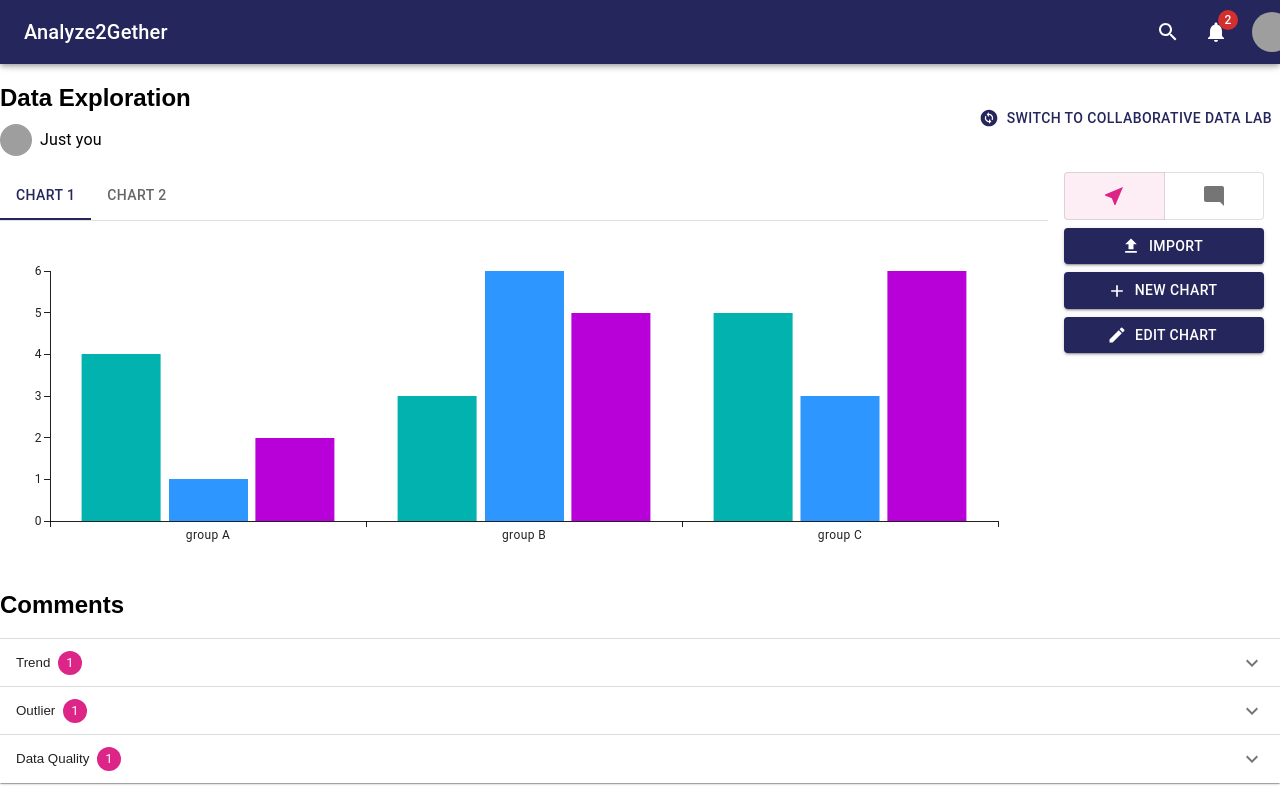
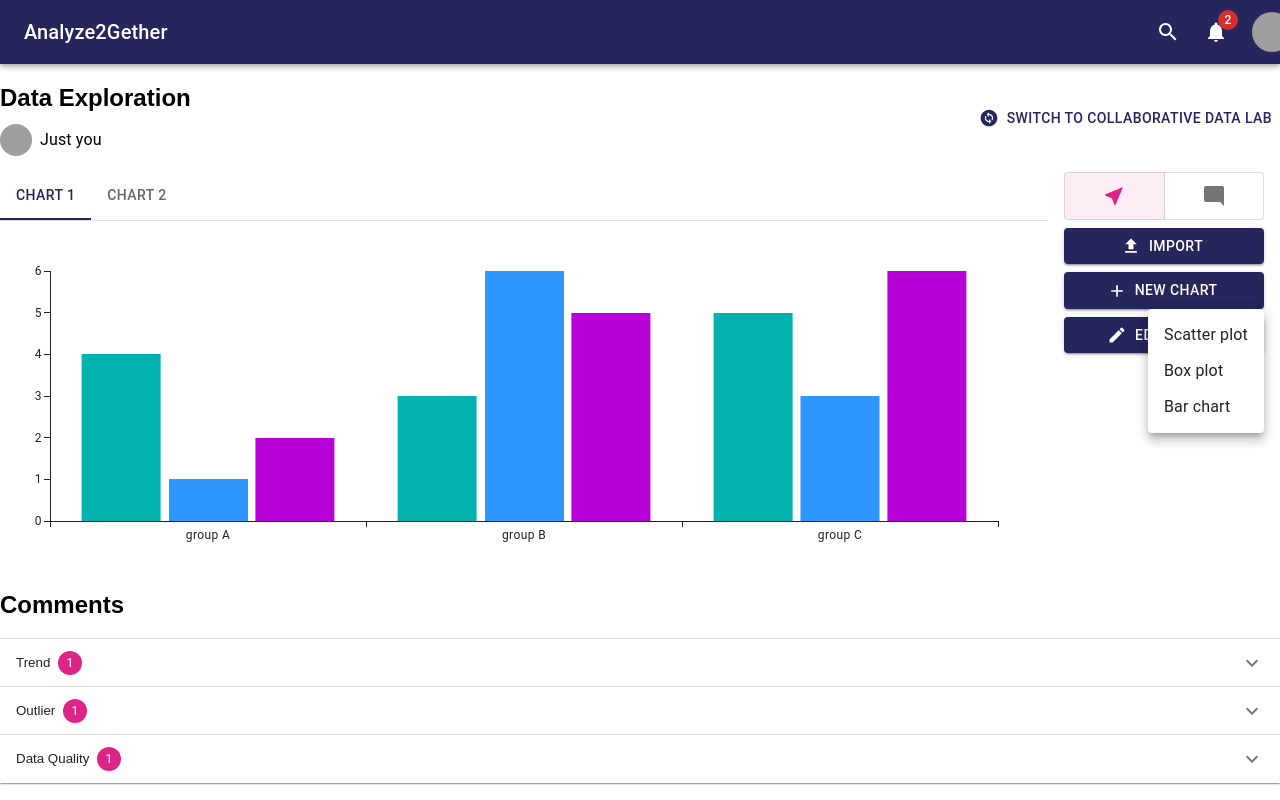
Before and after one commit to davcannon/Analyze2Gether, a React (Create React App) app: page /projects/1/exploration in a window 1280 px wide. Both pictures are taken after a click on the button "NEW CHART". Shown: the top 800 px of the page. Built offline with nearby package versions, Linux system fonts and the light colour scheme; grey boxes are pictures that could not be loaded.

Commit message:
feat: Open chart type menu on New/Edit chart button clicked, as in design

```diff
--- /dev/null
+++ b/src/components/ChartTypeMenu.tsx
@@ -0,0 +1,32 @@
+import React from 'react';
+import Menu from '@mui/material/Menu';
+import MenuItem from '@mui/material/MenuItem';
+
+interface ChartTypeMenuProps {
+    anchorElement: HTMLElement | null;
+    onClosed: () => void;
+}
+
+export default function ChartTypeMenu(props: ChartTypeMenuProps) {
+    return (
+        <Menu
+            id="chart-type-menu"
+            anchorEl={props.anchorElement}
+            anchorOrigin={{
+                vertical: 'bottom',
+                horizontal: 'right',
+            }}
+            keepMounted
+            transformOrigin={{
+                vertical: 'top',
+                horizontal: 'right',
+            }}
+            open={Boolean(props.anchorElement)}
+            onClose={props.onClosed}
+        >
+            <MenuItem onClick={props.onClosed}>Scatter plot</MenuItem>
+            <MenuItem onClick={props.onClosed}>Box plot</MenuItem>
+            <MenuItem onClick={props.onClosed}>Bar chart</MenuItem>
+        </Menu>
+    );
+}
--- a/src/pages/DataPage.tsx
+++ b/src/pages/DataPage.tsx
@@ -32,9 +32,11 @@ import LikesChip from '../components/LikesChip';
 import NewCommentPopover from "../components/NewCommentPopover";
 import CommentBubble from '../components/CommentBubble';
 import CursorOverlay from '../components/CursorOverlay';
+import ChartTypeMenu from '../components/ChartTypeMenu';
 import Position from '../types/Position';
 import {COMMENT_TYPES} from '../constants/comments';
-import '../styles/CollaborativeDataLabPage.css';
+import '../styles/DataPage.css';
+
 
 const MODES = ['VIEW', 'COMMENT'] as const;
 type Mode = typeof MODES[number];
@@ -52,6 +54,7 @@ export default function DataPage(props: DataPageProps) {
     const [areCursorsVisible, setAreCursorsVisible] = useState(props.pageType === 'COLLABORATIVE');
     const [currentChart, setCurrentChart] = useState(0);
     const [mode, setMode] = useState<Mode>('VIEW');
+    const [chartTypeMenuAnchorElement, setChartTypeMenuAnchorElement] = useState<null | HTMLElement>(null);
     const [newCommentPopoverPosition, setNewCommentPopoverPosition] = useState<PopoverPosition | null>(null);
     const [commentsPositions, setCommentsPositions] = useState<Position[]>([]);
 
@@ -65,6 +68,14 @@ export default function DataPage(props: DataPageProps) {
 
     function onModeChange(event: ReactMouseEvent<HTMLElement>, newMode: Mode | null) {
         if (newMode) setMode(newMode);
+    }
+
+    function openChartTypeMenu(event: ReactMouseEvent<HTMLElement>) {
+        setChartTypeMenuAnchorElement(event.currentTarget);
+    }
+
+    function closeChartTypeMenu() {
+        setChartTypeMenuAnchorElement(null);
     }
 
     function onNewCommentClick(event: MouseEvent, data: ChartsAxisData | null) {
@@ -192,8 +203,22 @@ export default function DataPage(props: DataPageProps) {
                             multiple
                         />
                     </Button>
-                    <Button fullWidth variant="contained" startIcon={<AddIcon/>}>New Chart</Button>
-                    <Button fullWidth variant="contained" startIcon={<EditIcon/>}>Edit Chart</Button>
+                    <Button
+                        fullWidth
+                        variant="contained"
+                        startIcon={<AddIcon/>}
+                        onClick={openChartTypeMenu}
+                    >
+                        New Chart
+                    </Button>
+                    <Button
+                        fullWidth
+                        variant="contained"
+                        startIcon={<EditIcon/>}
+                        onClick={openChartTypeMenu}
+                    >
+                        Edit Chart
+                    </Button>
                 </Box>
             </Box>
             <h2>Comments</h2>
@@ -220,6 +245,7 @@ export default function DataPage(props: DataPageProps) {
                     </Accordion>
                 )
             }
+            <ChartTypeMenu anchorElement={chartTypeMenuAnchorElement} onClosed={closeChartTypeMenu} />
             <CursorOverlay visible={areCursorsVisible} />
         </div>
     );
```
Also changed, not shown: src/styles/DataPage.css (renamed from src/styles/CollaborativeDataLabPage.css).
